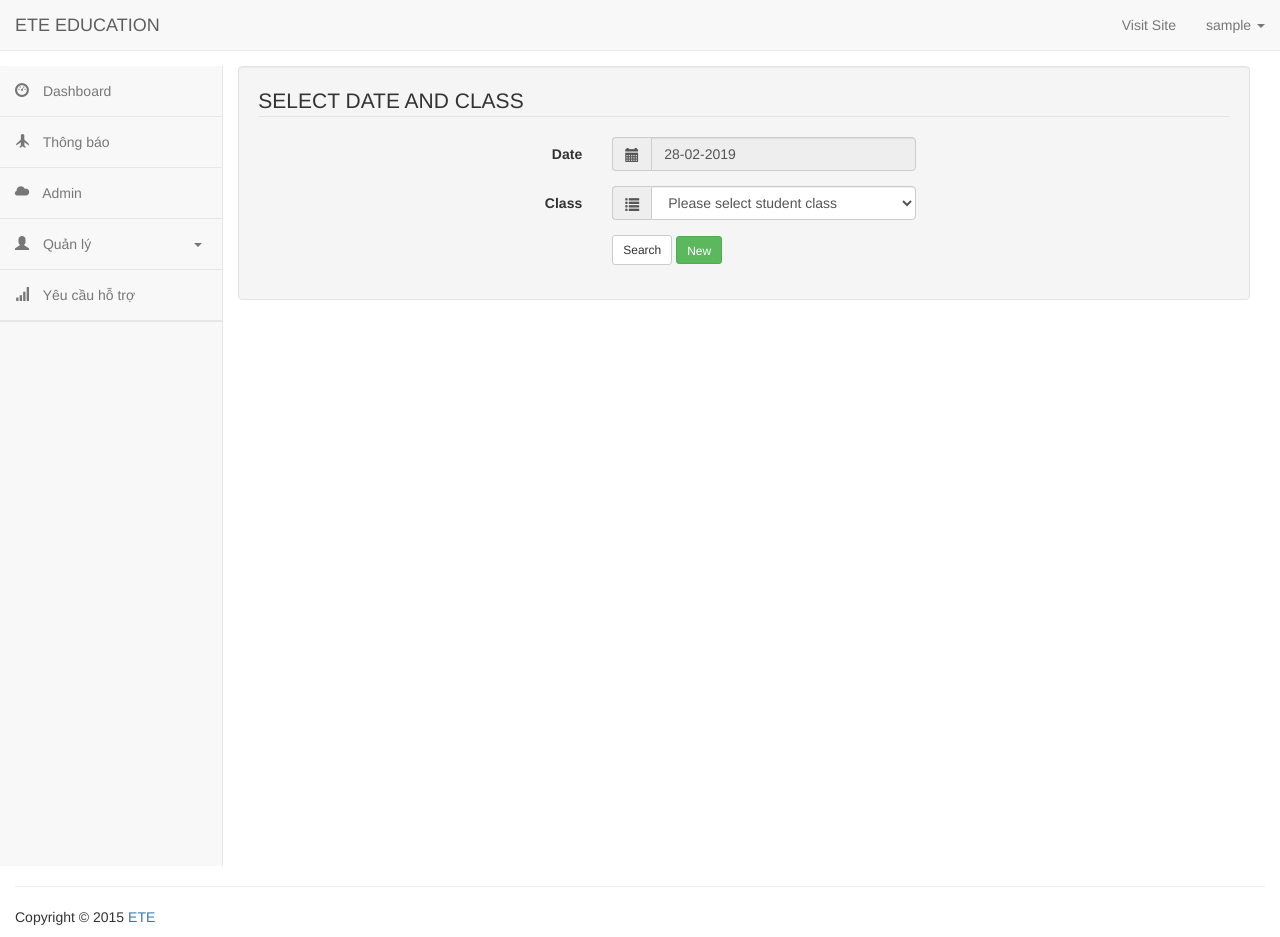
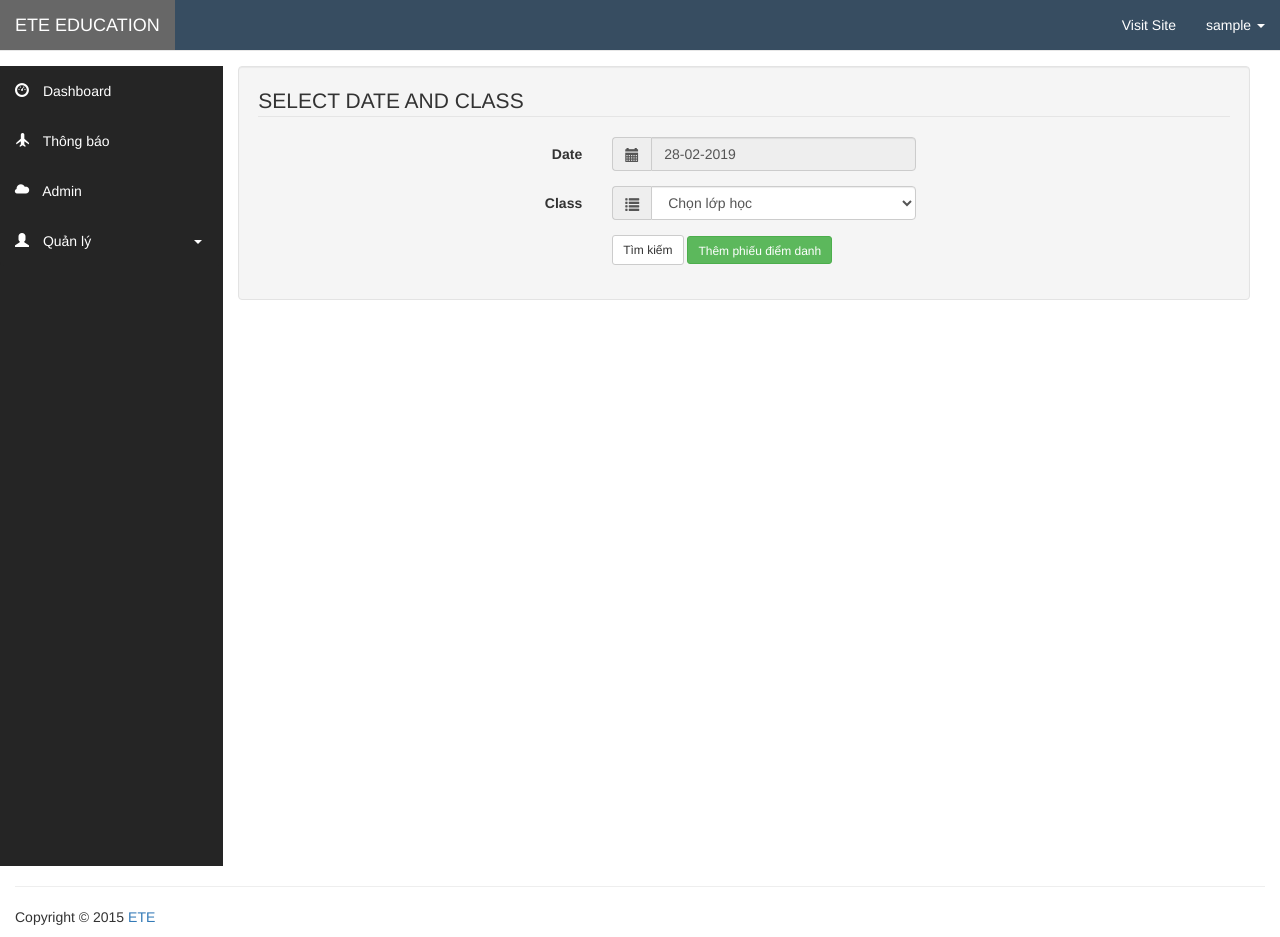
Before and after one commit to MrVu/School-Management, a Flask app: page /admin/attendancequery in a window 1280 px wide. Run offline with Flask 2, Linux system fonts and the light colour scheme; the visitor is signed in with stand-in values (Sample User, id 1); data comes from the database, SQL or seed files in the repository; data that the repository does not hold is empty; some libraries are stand-ins or nearby versions.

Commit message:
Update template

```diff
--- a/app/main/forms.py
+++ b/app/main/forms.py
@@ -25,17 +25,17 @@
 
 
 class AttendanceClass(FlaskForm):
-    submit = SubmitField('Choose class')
+    submit = SubmitField('Tiếp tục')
 
 
 class AttendanceForm(FlaskForm):
     absent = BooleanField('Absent')
-    submit = SubmitField('Add')
+    submit = SubmitField('Xác nhận')
 
 
 class AttendanceQuery(FlaskForm):
     date = StringField('Date')
-    submit = SubmitField('Search')
+    submit = SubmitField('Tìm kiếm')
 
 
 class PostForm(FlaskForm):
--- a/app/static/css/styles.css
+++ b/app/static/css/styles.css
@@ -37,8 +37,8 @@
 	position: relative;
 	width: 100%;
 	height: 100%;
-	background-color: #f8f8f8;
-	border-right: 1px solid #e7e7e7;
+	background-color: #252525;
+	border-right: 1px solid #252525;
 }
 .side-menu .navbar {
 	border: none;
@@ -55,7 +55,6 @@
 .side-menu .navbar-nav li {
 	display: block;
 	width: 100%;
-	border-bottom: 1px solid #e7e7e7;
 }
 .side-menu .navbar-nav li a {
 	padding: 15px;
@@ -78,7 +77,6 @@
 	float: right;
 }
 .side-menu #dropdown > a {
-	border-bottom: 1px solid #e7e7e7;
 }
 .side-menu #dropdown .panel-body {
 	padding: 0;
@@ -89,7 +87,6 @@
 }
 .side-menu #dropdown .panel-body .navbar-nav li {
 	padding-left: 15px;
-	border-bottom: 1px solid #e7e7e7;
 }
 .side-menu #dropdown .panel-body .navbar-nav li:last-child {
 	border-bottom: none;
@@ -532,3 +529,23 @@
 .table-font {
 font-size: 15;
 }
+.background-grey25 {
+background-color: #252525;
+}
+.background-blue374d61{
+background-color: #374d61;
+}
+.navbar-default .navbar-nav>li>a {
+color: white !important;
+}
+.navbar-default .navbar-nav>li>a:focus, .navbar-default .navbar-nav>li>a:hover{
+background-color: #676767;
+}
+.navbar-default .navbar-brand{
+color: white;
+}
+.navbar-default .navbar-brand:focus, .navbar-default .navbar-brand:hover{
+color: white;
+background-color: #676767;
+}
+/* end Custom */
--- a/app/templates/admin/admin_base.html
+++ b/app/templates/admin/admin_base.html
@@ -18,7 +18,7 @@
 </head>
 <body>
 <nav class="navbar navbar-default navbar-static-top">
-    <div class="container-fluid">
+    <div class="container-fluid background-blue374d61">
         <!-- Brand and toggle get grouped for better mobile display -->
         <div class="navbar-header">
             <button type="button" class="navbar-toggle navbar-toggle-sidebar collapsed">
@@ -65,7 +65,7 @@
             <div class="absolute-wrapper"></div>
             <!-- Menu -->
             <div class="side-menu">
-                <nav class="navbar navbar-default" role="navigation">
+                <nav class="navbar navbar-default background-grey25" role="navigation">
                     <!-- Main Menu -->
                     <div class="side-menu-container">
                         <ul class="nav navbar-nav">
@@ -85,7 +85,7 @@
                                 <!-- Dropdown level 1 -->
                                 <div id="dropdown-lvl1" class="panel-collapse collapse">
                                     <div class="panel-body">
-                                        <ul class="nav navbar-nav">
+                                        <ul class="nav navbar-nav background-grey25">
                                             <li><a href="{{ url_for('main.getSubjects') }}">Lớp học</a></li>
                                             <li><a href="{{ url_for('main.getStudents') }}">Học viên</a></li>
                                             <li><a href="{{ url_for('main.attendanceQuery') }}">Điểm danh</a></li>
@@ -95,7 +95,6 @@
                                 </div>
                             </li>
 
-                            <li><a href="#"><span class="glyphicon glyphicon-signal"></span> Yêu cầu hỗ trợ</a></li>
                             <li>
                                 {% for message in get_flashed_messages() %}
                                 <div class="alert alert-warning">
--- a/app/templates/admin/attendance_query.html
+++ b/app/templates/admin/attendance_query.html
@@ -28,7 +28,7 @@
     <div class="input-group">
         <span class="input-group-addon"><i class="glyphicon glyphicon-list"></i></span>
     <select name="subject" class="form-control selectpicker" >
-      <option value=" " >Please select student class</option>
+      <option value=" " >Chọn lớp học</option>
         {% for subject in subjects %}
       <option>{{ subject.name }}</option>
       {% endfor %}
@@ -43,8 +43,8 @@
 <div class="form-group">
   <label class="col-md-4 control-label"></label>
   <div class="col-md-4">
-      {{ form.submit(class="btn btn-default btn-sm") }}
-      <a href="{{ url_for('main.newAttendance') }}" class="btn btn-success btn-sm" style="height: 28px;">New</a>
+      {{ form.submit(class="btn btn-default btn-sm", placeholder="Tìm kiếm") }}
+      <a href="{{ url_for('main.newAttendance') }}" class="btn btn-success btn-sm" style="height: 28px;">Thêm phiếu điểm danh</a>
   </div>
 </div>
 
--- a/app/templates/admin/attendanceform.html
+++ b/app/templates/admin/attendanceform.html
@@ -39,7 +39,7 @@
             </tbody>
         </table>
         {{ form.csrf_token }}
-        {{ form.submit(class="btn btn-success") }}
+        {{ form.submit(class="btn btn-danger btn-sm") }}
     </form>
 
 </div>
--- a/app/templates/admin/class_picking.html
+++ b/app/templates/admin/class_picking.html
@@ -16,7 +16,7 @@
     <div class="input-group">
         <span class="input-group-addon"><i class="glyphicon glyphicon-list"></i></span>
     <select name="subject" class="form-control selectpicker" >
-      <option value=" " >Please select student's class</option>
+      <option value=" " >Chọn lớp học</option>
         {% for subject in subjects %}
       <option>{{ subject.name }}</option>
       {% endfor %}
```
